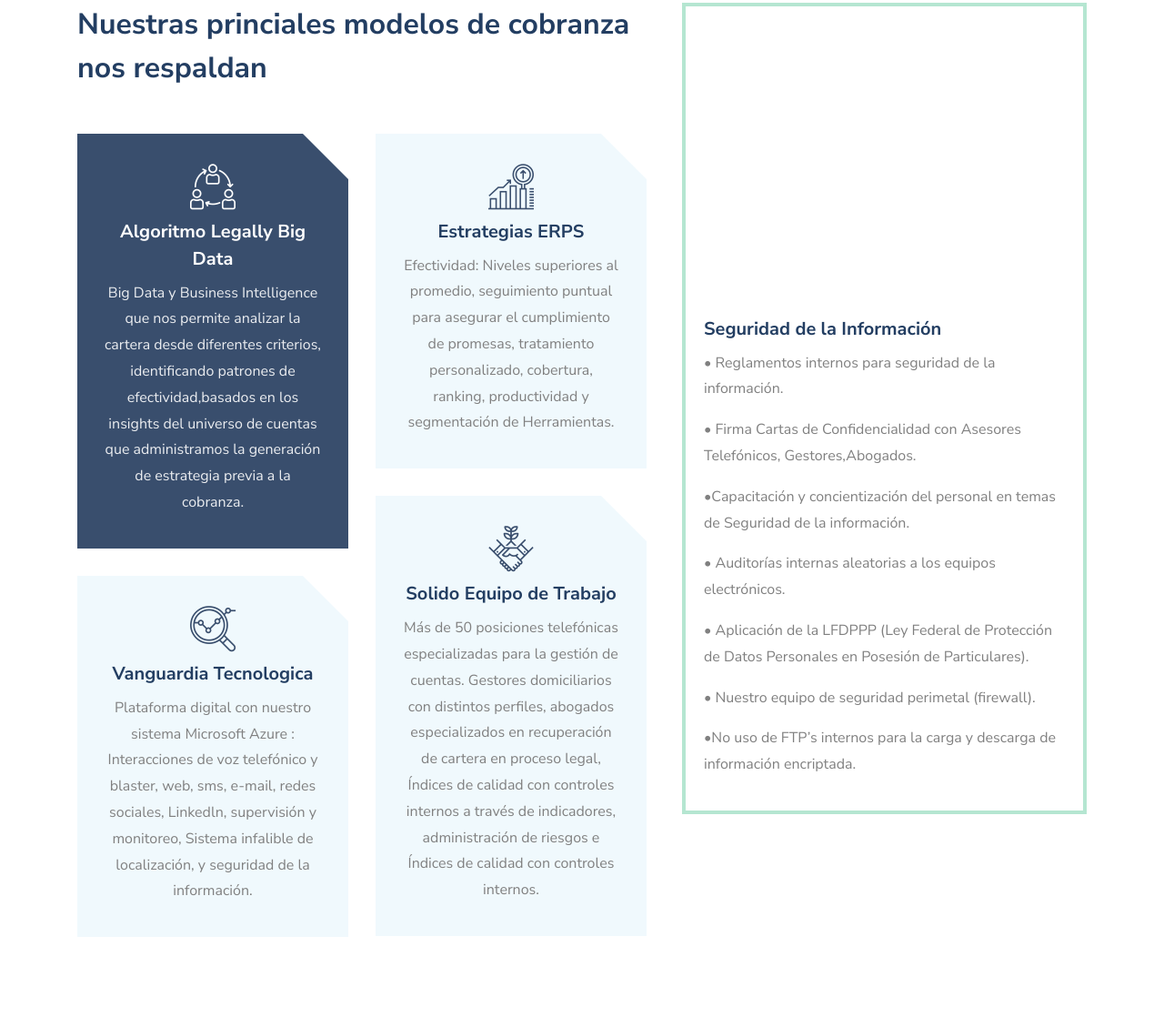
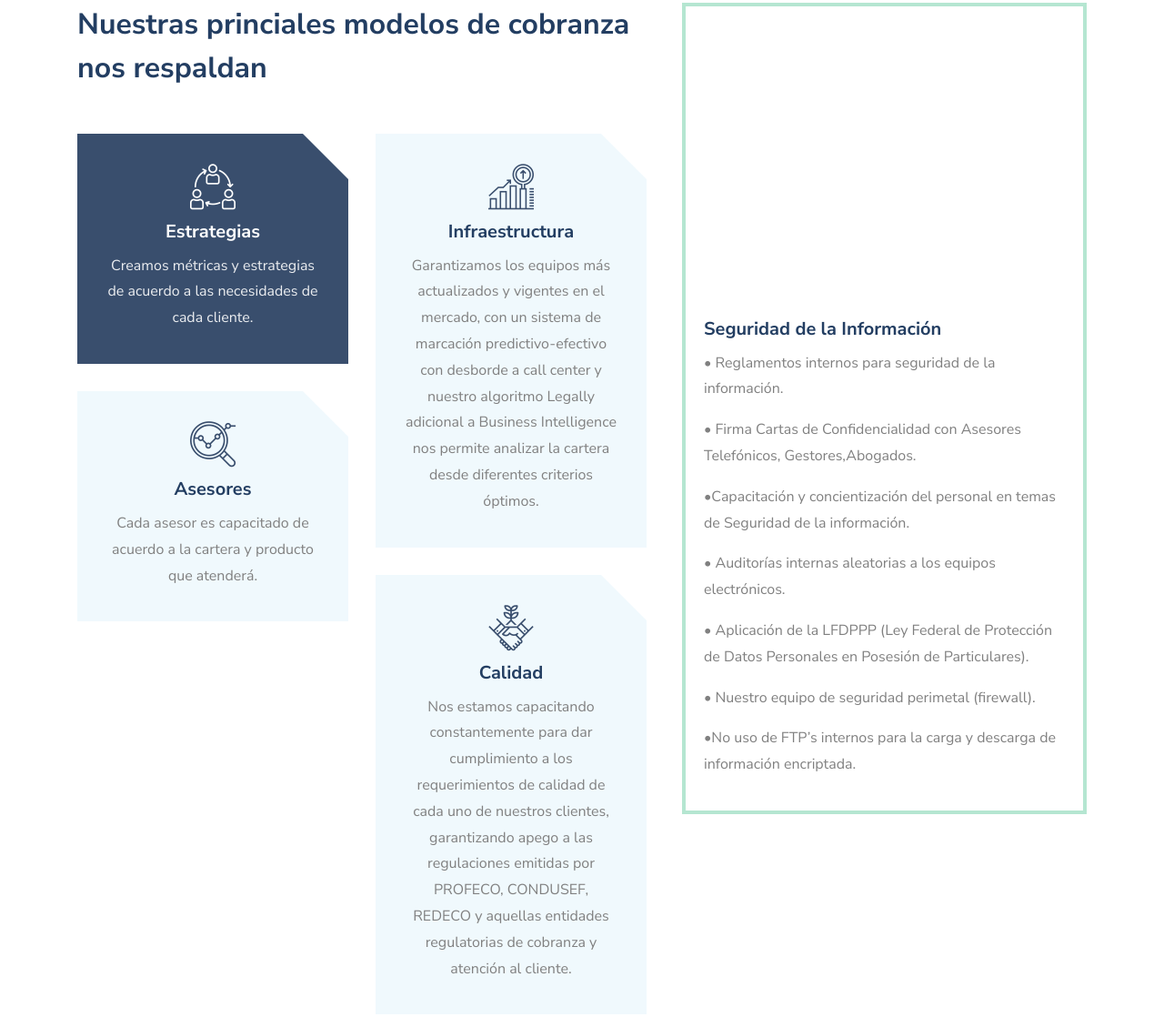
Before and after one commit to kiro96/gs-service.github.io, a plain HTML site: page index.html in a window 1280 px wide. Shown: the part 851-1969 px from the top of the page at 91% size. Drawn offline with Linux system fonts and the light colour scheme; some packages are replaced by stand-ins of ours; no server answers; files whose address does not match are found by name.

Commit message:
se atualizó modelos de conbranza

```diff
--- a/index.html
+++ b/index.html
@@ -129,18 +129,16 @@
                                 <div class="services active text-center">
                                     <div class="icon mt-2 d-flex justify-content-center align-items-center"><span class="flaticon-collaboration"></span></div>
                                     <div class="text media-body">
-                                        <h3>Algoritmo Legally Big Data</h3>
-                                        <p>Big Data y Business Intelligence que nos permite analizar la cartera desde diferentes criterios, identificando patrones de efectividad,basados en los insights del universo de cuentas que administramos la generación
-                                            de estrategia previa a la cobranza.
+                                        <h3>Estrategias </h3>
+                                        <p>Creamos métricas y estrategias de acuerdo a las necesidades de cada cliente.
                                         </p>
                                     </div>
                                 </div>
                                 <div class="services text-center">
                                     <div class="icon mt-2 d-flex justify-content-center align-items-center"><span class="flaticon-analysis"></span></div>
                                     <div class="text media-body">
-                                        <h3>Vanguardia Tecnologica</h3>
-                                        <p> Plataforma digital con nuestro sistema Microsoft Azure : Interacciones de voz telefónico y blaster, web, sms, e-mail, redes sociales, Linkedln, supervisión y monitoreo, Sistema infalible de localización, y seguridad
-                                            de la información.</p>
+                                        <h3>Asesores</h3>
+                                        <p> Cada asesor es capacitado de acuerdo a la cartera y producto que atenderá.</p>
                                     </div>
                                 </div>
                             </div>
@@ -148,16 +146,19 @@
                                 <div class="services text-center">
                                     <div class="icon mt-2 d-flex justify-content-center align-items-center"><span class="flaticon-search-engine"></span></div>
                                     <div class="text media-body">
-                                        <h3>Estrategias ERPS</h3>
-                                        <p>Efectividad: Niveles superiores al promedio, seguimiento puntual para asegurar el cumplimiento de promesas, tratamiento personalizado, cobertura, ranking, productividad y segmentación de Herramientas.</p>
+                                        <h3>Infraestructura</h3>
+                                        <p>Garantizamos los equipos más actualizados y vigentes en el mercado, con un sistema de marcación predictivo-efectivo con desborde a call center y nuestro algoritmo Legally adicional a Business Intelligence nos permite
+                                            analizar la cartera desde diferentes criterios óptimos.
+
+                                        </p>
                                     </div>
                                 </div>
                                 <div class="services text-center">
                                     <div class="icon mt-2 d-flex justify-content-center align-items-center"><span class="flaticon-handshake"></span></div>
                                     <div class="text media-body">
-                                        <h3>Solido Equipo de Trabajo</h3>
-                                        <p>Más de 50 posiciones telefónicas especializadas para la gestión de cuentas. Gestores domiciliarios con distintos perfiles, abogados especializados en recuperación de cartera en proceso legal, Índices de calidad
-                                            con controles internos a través de indicadores, administración de riesgos e Índices de calidad con controles internos.
+                                        <h3>Calidad</h3>
+                                        <p>Nos estamos capacitando constantemente para dar cumplimiento a los requerimientos de calidad de cada uno de nuestros clientes, garantizando apego a las regulaciones emitidas por PROFECO, CONDUSEF, REDECO y aquellas
+                                            entidades regulatorias de cobranza y atención al cliente.
                                         </p>
                                     </div>
                                 </div>
```
